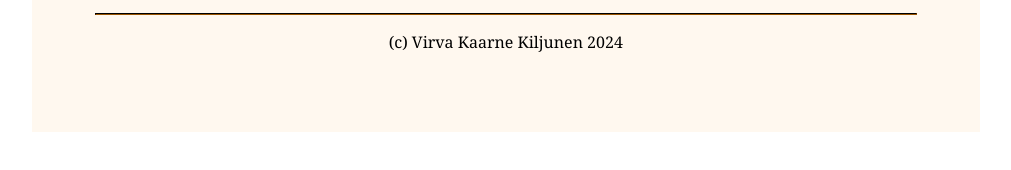
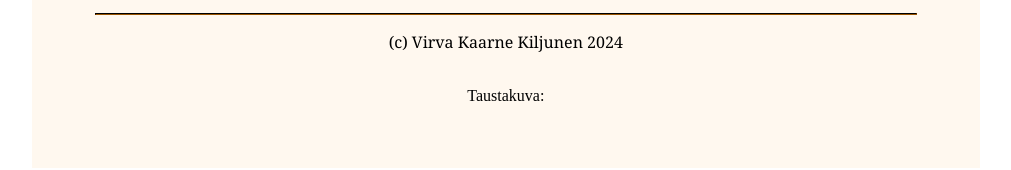
Before and after one commit to virvakaarne/Virvakaarne.fi, a plain HTML site: page virvakaarneTekijasta.html in a window 1280 px wide. Shown: the part 1660-1830 px from the top of the page, without its empty margins (229-1240 px from the left). Before the commit the page ends 1800 px from the top, so only its background shows below. Drawn offline with Linux system fonts and the light colour scheme.

Commit message:
Update virvakaarneTekijasta.html

```diff
--- a/virvakaarneTekijasta.html
+++ b/virvakaarneTekijasta.html
@@ -76,7 +76,8 @@
             </section>
          </main>
         <hr>
-        <footer><p>(c) Virva Kaarne Kiljunen 2024</p></footer>
+        <footer><p>(c) Virva Kaarne Kiljunen 2024</p><br>
+        Taustakuva: <a href="https://pixabay.com/>Pixabay.com</a></footer>
     </div>
 
 </body>
```
